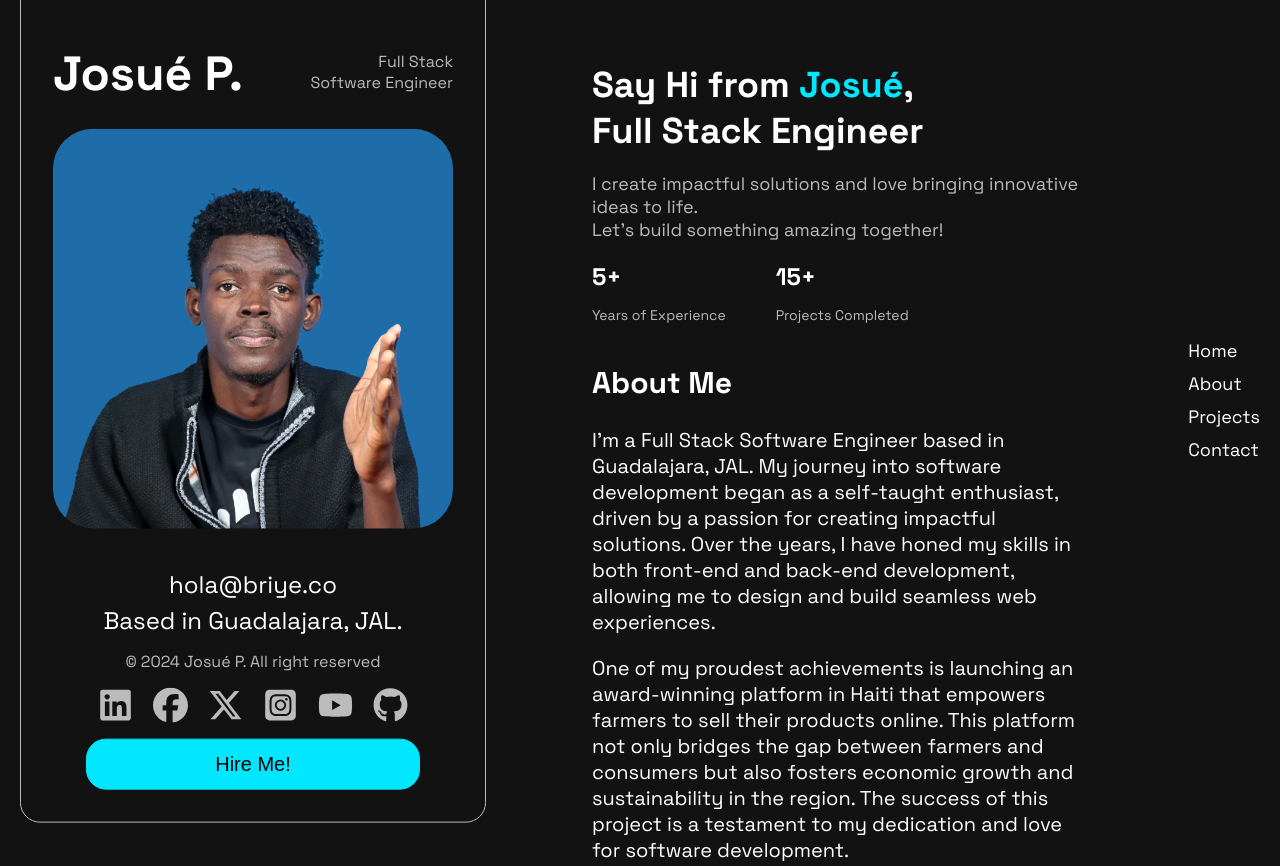
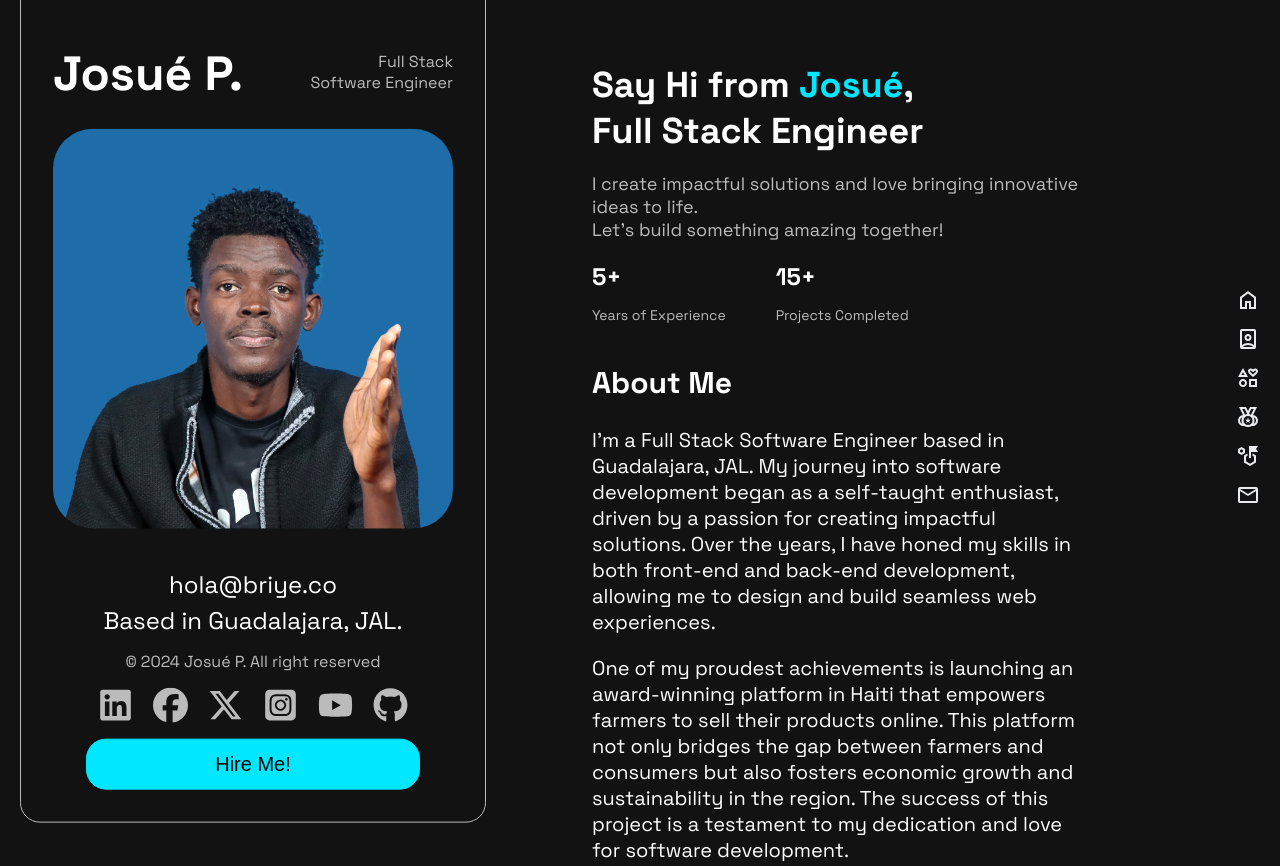
Before and after one commit to jopierreht/josue, a plain HTML site: page index.html in a window 1280 px wide. Shown: the top 866 px of the page. Drawn offline with Linux system fonts and the light colour scheme.

Commit message:
Last step

```diff
--- a/index.html
+++ b/index.html
@@ -69,10 +69,24 @@
 
     <nav class="side-menu">
       <ul>
-        <li><a href="#">Home</a></li>
-        <li><a href="#">About</a></li>
-        <li><a href="#">Projects</a></li>
-        <li><a href="#">Contact</a></li>
+        <li><a href="#">
+          <svg xmlns="http://www.w3.org/2000/svg" height="24px" viewBox="0 -960 960 960" width="24px" fill="#e8eaed"><path d="M240-200h120v-240h240v240h120v-360L480-740 240-560v360Zm-80 80v-480l320-240 320 240v480H520v-240h-80v240H160Zm320-350Z"/></svg>
+        </a></li>
+        <li><a href="#">
+          <svg xmlns="http://www.w3.org/2000/svg" height="24px" viewBox="0 -960 960 960" width="24px" fill="#e8eaed"><path d="M480-240q-56 0-107 17.5T280-170v10h400v-10q-42-35-93-52.5T480-240Zm0-80q69 0 129 21t111 59v-560H240v560q51-38 111-59t129-21Zm0-160q-25 0-42.5-17.5T420-540q0-25 17.5-42.5T480-600q25 0 42.5 17.5T540-540q0 25-17.5 42.5T480-480ZM240-80q-33 0-56.5-23.5T160-160v-640q0-33 23.5-56.5T240-880h480q33 0 56.5 23.5T800-800v640q0 33-23.5 56.5T720-80H240Zm240-320q58 0 99-41t41-99q0-58-41-99t-99-41q-58 0-99 41t-41 99q0 58 41 99t99 41Zm0-140Z"/></svg>
+        </a></li>
+        <li><a href="#">
+          <svg xmlns="http://www.w3.org/2000/svg" height="24px" viewBox="0 -960 960 960" width="24px" fill="#e8eaed"><path d="m80-520 200-360 200 360H80Zm200 400q-66 0-113-47t-47-113q0-67 47-113.5T280-440q66 0 113 47t47 113q0 66-47 113t-113 47Zm0-80q33 0 56.5-23.5T360-280q0-33-23.5-56.5T280-360q-33 0-56.5 23.5T200-280q0 33 23.5 56.5T280-200Zm-64-400h128l-64-115-64 115Zm304 480v-320h320v320H520Zm80-80h160v-160H600v160Zm80-320q-57-48-95.5-81T523-659q-23-25-33-47t-10-47q0-45 31.5-76t78.5-31q27 0 50.5 12.5T680-813q16-22 39.5-34.5T770-860q47 0 78.5 31t31.5 76q0 25-10 47t-33 47q-23 25-61.5 58T680-520Zm0-105q72-60 96-85t24-41q0-13-7.5-21t-20.5-8q-10 0-19.5 5.5T729-755l-49 47-49-47q-14-14-23.5-19.5T588-780q-13 0-20.5 8t-7.5 21q0 16 24 41t96 85Zm0-78Zm-400 45Zm0 378Zm400 0Z"/></svg>
+        </a></li>
+        <li><a href="#">
+          <svg xmlns="http://www.w3.org/2000/svg" height="24px" viewBox="0 -960 960 960" width="24px" fill="#e8eaed"><path d="M480-160q75 0 127.5-52.5T660-340q0-75-52.5-127.5T480-520q-75 0-127.5 52.5T300-340q0 75 52.5 127.5T480-160ZM363-572q20-11 42.5-17.5T451-598L350-800H250l113 228Zm234 0 114-228H610l-85 170 19 38q14 4 27 8.5t26 11.5ZM256-208q-17-29-26.5-62.5T220-340q0-36 9.5-69.5T256-472q-42 14-69 49.5T160-340q0 47 27 82.5t69 49.5Zm448 0q42-14 69-49.5t27-82.5q0-47-27-82.5T704-472q17 29 26.5 62.5T740-340q0 36-9.5 69.5T704-208ZM480-80q-40 0-76.5-11.5T336-123q-9 2-18 2.5t-19 .5q-91 0-155-64T80-339q0-87 58-149t143-69L120-880h280l80 160 80-160h280L680-559q85 8 142.5 70T880-340q0 92-64 156t-156 64q-9 0-18.5-.5T623-123q-31 20-67 31.5T480-80Zm0-260ZM363-572 250-800l113 228Zm234 0 114-228-114 228ZM406-230l28-91-74-53h91l29-96 29 96h91l-74 53 28 91-74-56-74 56Z"/></svg>
+        </a></li>
+        <li><a href="#">
+          <svg xmlns="http://www.w3.org/2000/svg" height="24px" viewBox="0 -960 960 960" width="24px" fill="#e8eaed"><path d="M220-520 80-600v-160l140-80 140 80v160l-140 80Zm0-92 60-34v-68l-60-34-60 34v68l60 34Zm440 123v-93l140 82v280L560-80 320-220v-280l140-82v93l-60 35v188l160 93 160-93v-188l-60-35Zm-140 89v-480h360l-80 120 80 120H600v240h-80Zm40 69ZM220-680Z"/></svg>
+        </a></li>
+        <li><a href="#">
+          <svg xmlns="http://www.w3.org/2000/svg" height="24px" viewBox="0 -960 960 960" width="24px" fill="#e8eaed"><path d="M160-160q-33 0-56.5-23.5T80-240v-480q0-33 23.5-56.5T160-800h640q33 0 56.5 23.5T880-720v480q0 33-23.5 56.5T800-160H160Zm320-280L160-640v400h640v-400L480-440Zm0-80 320-200H160l320 200ZM160-640v-80 480-400Z"/></svg>
+        </a></li>
       </ul>
     </nav>
 
```
Also changed, not shown: 1 other file.
